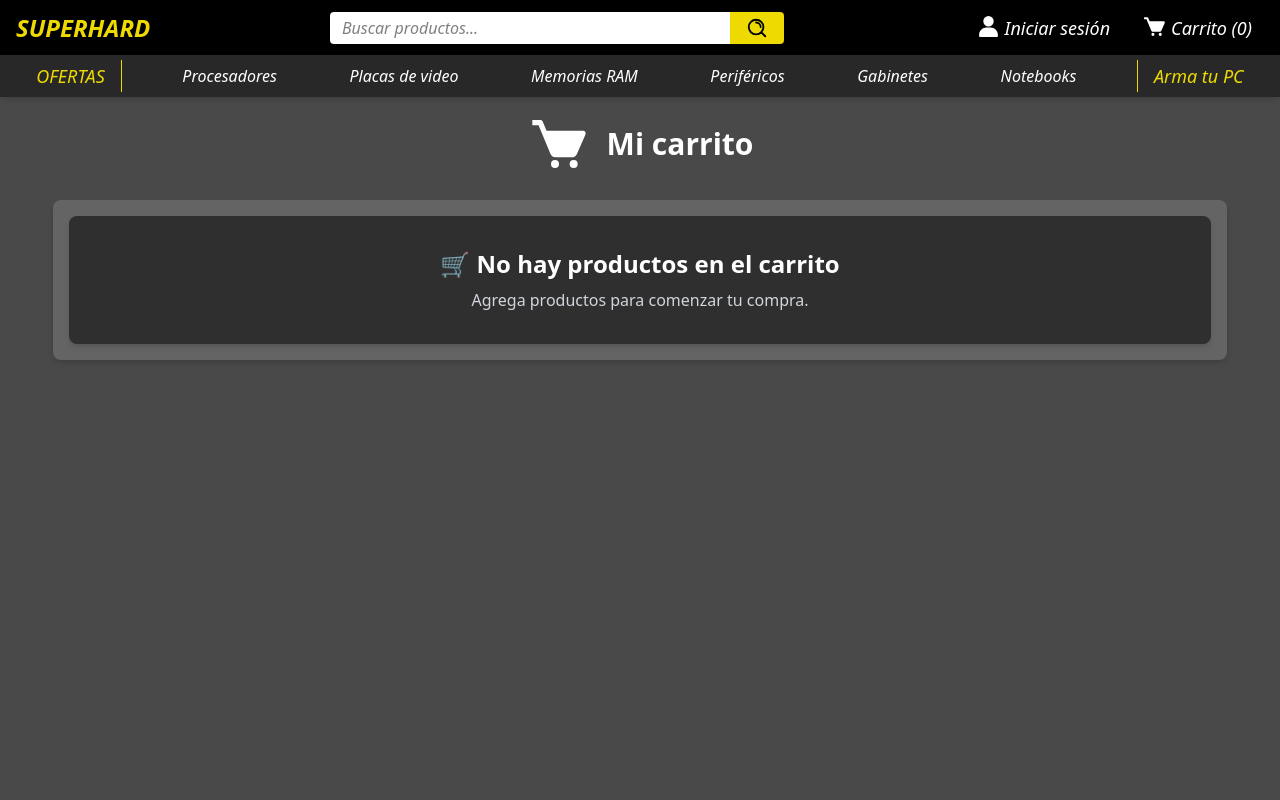
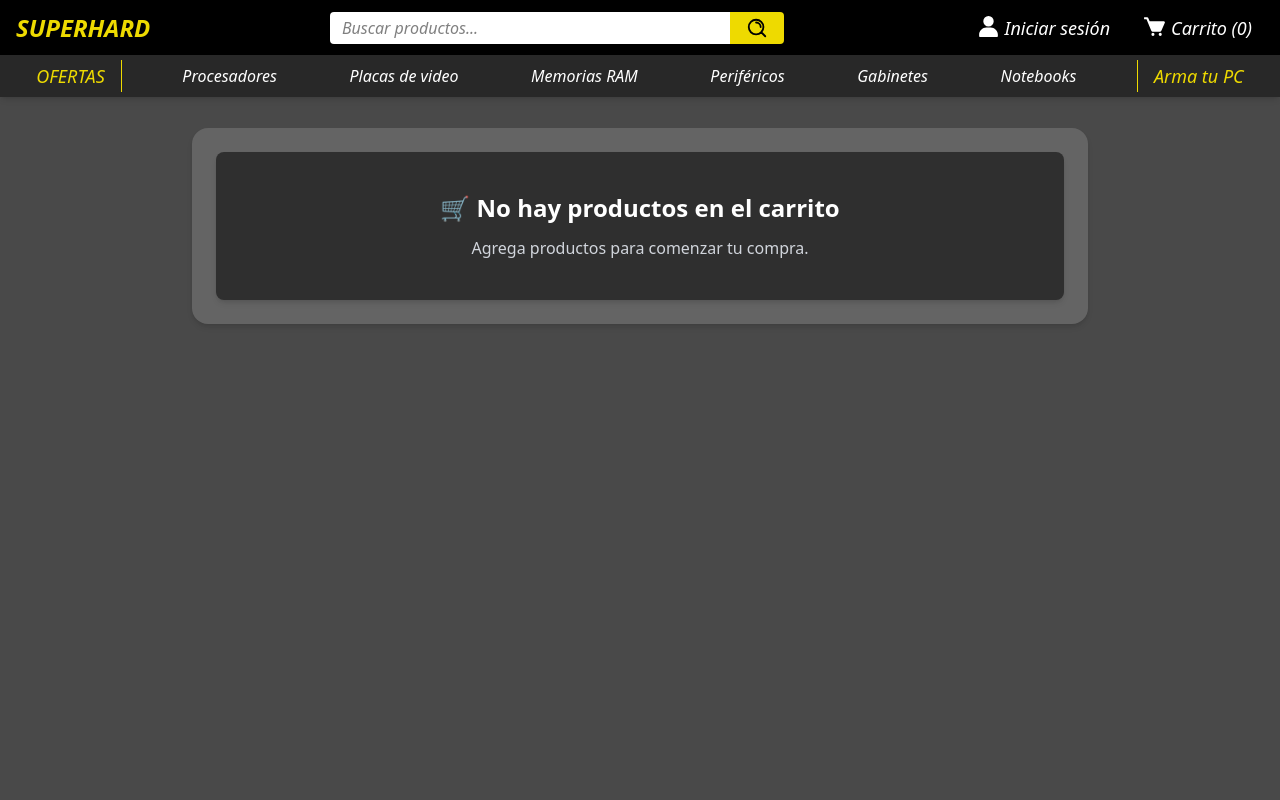
Before and after one commit to GzaJai/SUPERHARD, a React (Vite) app in the folder superhard-frontend/: page /shopping-cart in a window 1280 px wide. Shown: the top 800 px of the page. Built offline with nearby package versions, Linux system fonts and the light colour scheme.

Commit message:
agregando funciones y corrigiendo carrito

```diff
--- a/superhard-frontend/package.json
+++ b/superhard-frontend/package.json
@@ -11,6 +11,7 @@
   },
   "dependencies": {
     "@tailwindcss/vite": "^4.1.13",
+    "framer-motion": "^12.23.24",
     "lucide-react": "^0.545.0",
     "react": "^19.1.1",
     "react-dom": "^19.1.1",
--- a/superhard-frontend/src/components/pages/ShoppingCart.jsx
+++ b/superhard-frontend/src/components/pages/ShoppingCart.jsx
@@ -1,73 +1,131 @@
 import { useContext } from "react";
 import CartContext from "../../context/CartContext";
-import { toInt } from "../../utils/FormatUtils";
 
 const ShoppingCart = () => {
-  const { cart, addToCart, removeFromCart } = useContext(CartContext);
+  const { cart, addToCart, removeFromCart, deleteFromCart, clearCart } =
+    useContext(CartContext);
+
+  const parsePrice = (price) => {
+    if (!price) return 0;
+    const cleaned = price.toString().replace(/[^0-9.]/g, "");
+    const num = parseFloat(cleaned);
+    return isNaN(num) ? 0 : num;
+  };
+
+  const formatNumber = (num) => {
+    const fixed = parsePrice(num).toFixed(3);
+    const parts = fixed.split(".");
+    parts[0] = parts[0].replace(/\B(?=(\d{3})+(?!\d))/g, ".");
+    return parts.join(".");
+  };
+
+  const total = cart.reduce(
+    (acc, item) => acc + parsePrice(item.precio) * item.cantidad,
+    0
+  );
 
   return (
-    <div className="bg-[#494949] w-dvw h-dvh pt-[1rem]">
-      {/* Título */}
-      <div className="flex items-center justify-center gap-[1rem] mb-6">
-        <svg
-          xmlns="http://www.w3.org/2000/svg"
-          width={64}
-          height={64}
-          fill={"#FFFFFF"}
-          viewBox="0 0 24 24"
-        >
-          <path d="M10.5 18a1.5 1.5 0 1 0 0 3 1.5 1.5 0 1 0 0-3M17.5 18a1.5 1.5 0 1 0 0 3 1.5 1.5 0 1 0 0-3M8.82 15.77c.31.75 1.04 1.23 1.85 1.23h6.18c.79 0 1.51-.47 1.83-1.2l3.24-7.4c.14-.31.11-.67-.08-.95A1 1 0 0 0 21 7H7.33L5.92 3.62C5.76 3.25 5.4 3 5 3H2v2h2.33z"></path>
-        </svg>
-        <h2 className="font-bold text-white text-3xl">Mi carrito</h2>
-      </div>
-
-      <div className="flex flex-col w-11/12 mx-auto bg-[#646464] rounded-lg gap-4 p-4 shadow-md">
-        {/* Si no hay productos */}
-        {(!cart || cart.length === 0) && (
-          <div className="flex flex-col items-center justify-center text-center bg-[#2F2F2F] text-white p-8 rounded-lg shadow-md">
-            <h3 className="text-2xl font-bold mb-2">🛒 No hay productos en el carrito</h3>
+    <div className="bg-[#494949] min-h-screen pt-[2rem] pb-[6rem] flex flex-col md:flex-row gap-6 px-6">
+      {/* Contenedor de carrito */}
+      <div className="flex-1 overflow-y-auto">
+        <div className="flex flex-col w-full max-w-4xl mx-auto bg-[#646464] rounded-2xl gap-6 p-6 shadow-md">
+          {cart.length === 0 && (
+            <div className="flex flex-col items-center justify-center text-center bg-[#2F2F2F] text-white p-10 rounded-lg shadow-md">
+              <h3 className="text-2xl font-bold mb-3">🛒 No hay productos en el carrito</h3>
               <p className="text-gray-300">Agrega productos para comenzar tu compra.</p>
             </div>
           )}
 
-        {/* Si hay productos */}
-        {cart && cart.length > 0 &&
-          cart.map((product) => (
-            <div key={product.id} className="flex justify-between items-center bg-[#555555] rounded-lg shadow p-3">
+          {cart.length > 0 &&
+            cart.map((product) => {
+              const price = parsePrice(product.precio);
+              const subtotal = price * product.cantidad;
+
+              return (
+                <div
+                  key={product.id}
+                  className="flex flex-col md:flex-row justify-between items-center bg-[#555555] rounded-xl shadow-lg p-5 gap-6 hover:bg-[#5d5d5d] transition-all duration-200"
+                >
+                  {/* Imagen */}
+                  <div className="flex-shrink-0">
                     <img
                       src={product.img}
                       alt={product.nombre}
-                className="p-[1rem] w-[8rem] h-auto rounded-xl bg-white"
+                      className="w-[9rem] h-[9rem] object-contain rounded-xl bg-white p-3 shadow-md"
                     />
-              <div className="flex flex-col font-semibold text-white gap-3">
-                <p>{product.nombre}</p>
-                <p>
-                  <span className="font-bold">{product.precio}</span> x unidad
+                  </div>
+
+                  {/* Info + contador */}
+                  <div className="flex flex-col text-white font-medium flex-1 gap-3">
+                    <p className="text-lg font-semibold">{product.nombre}</p>
+                    <p className="text-sm opacity-90">
+                      <span className="font-bold">${formatNumber(price)}</span> x unidad
                     </p>
-                <div className="flex bg-white text-black rounded-lg justify-between items-center">
+                    <div className="flex bg-white text-black rounded-lg w-fit items-center">
                       <button
                         onClick={() => removeFromCart(product)}
-                    className="px-3 py-1 font-black bg-[#EEDA00] cursor-pointer rounded-l-lg hover:opacity-90"
+                        className="px-4 py-1 font-black bg-[#EEDA00] rounded-l-lg cursor-pointer hover:opacity-90"
                       >
                         -
                       </button>
-                  <p className="px-3">{product.cantidad}</p>
+                      <p className="px-4">{product.cantidad}</p>
                       <button
                         onClick={() => addToCart(product)}
-                    className="px-3 py-1 font-black bg-[#EEDA00] cursor-pointer rounded-r-lg hover:opacity-90"
+                        className="px-4 py-1 font-black bg-[#EEDA00] rounded-r-lg cursor-pointer hover:opacity-90"
                       >
                         +
                       </button>
                     </div>
                   </div>
-              <div className="flex w-1/4 items-center justify-center text-center">
-                <p className="font-bold text-white text-lg">
-                  ${toInt(product.precio) * product.cantidad}
+
+                  {/* Botón eliminar */}
+                  <div className="flex flex-col items-center justify-center gap-3">
+                    <button
+                      onClick={() => deleteFromCart(product)}
+                      className="cursor-pointer hover:opacity-80"
+                      title="Eliminar producto"
+                    >
+                      <svg
+                        xmlns="http://www.w3.org/2000/svg"
+                        fill="#EEDA00"
+                        viewBox="0 0 24 24"
+                        width="28"
+                        height="28"
+                      >
+                        <path d="M3 6h18v2H3V6zm2 3h14l-1.5 12.5a1 1 0 0 1-1 .5H7a1 1 0 0 1-1-.5L4 9zm5 2v8h2v-8H9zm4 0v8h2v-8h-2z" />
+                      </svg>
+                    </button>
+                  </div>
+
+                  {/* Precio subtotal */}
+                  <div className="flex flex-col items-center justify-center gap-3">
+                    <p className="font-bold text-lg text-white bg-[#2F2F2F] px-4 py-2 rounded-lg shadow-inner">
+                      ${formatNumber(subtotal)}
                     </p>
                   </div>
                 </div>
-          ))}
+              );
+            })}
         </div>
+      </div>
+
+      {/* Total y comprar fijo a la derecha */}
+      {cart.length > 0 && (
+        <div className="hidden md:flex flex-col sticky top-[7rem] w-[300px] h-fit self-start">
+          <div className="flex flex-col justify-between bg-[#555555] rounded-xl p-5 shadow-lg gap-4">
+            <div className="text-white font-bold text-xl">
+              Total: ${formatNumber(total)}
+            </div>
+            <button
+              onClick={clearCart}
+              className="bg-[#EEDA00] text-black font-bold px-6 py-3 rounded-xl shadow-lg hover:opacity-90 cursor-pointer transition-all duration-200"
+            >
+              Comprar
+            </button>
+          </div>
+        </div>
+      )}
+
     </div>
   );
 };
--- a/superhard-frontend/src/context/CartContext.jsx
+++ b/superhard-frontend/src/context/CartContext.jsx
@@ -3,55 +3,64 @@
 export const CartContext = createContext();
 
 export function CartProvider({ children }) {
-  const [cart, setCart] = useState([]);
+  const [cart, setCart] = useState(() => {
+    const savedCart = localStorage.getItem("cart");
+    return savedCart ? JSON.parse(savedCart) : [];
+  });
+
   const [cartQuantity, setCartQuantity] = useState(0);
 
-  // 🔹 Recalcular cantidad total de unidades en el carrito
   useEffect(() => {
     const totalUnidades = cart.reduce((acc, item) => acc + item.cantidad, 0);
     setCartQuantity(totalUnidades);
+    localStorage.setItem("cart", JSON.stringify(cart));
   }, [cart]);
 
-  // 🔹 Agregar producto con cantidad personalizada
   const addToCart = (product, cantidad = 1) => {
     setCart((prevCart) => {
       const existingProduct = prevCart.find((item) => item.id === product.id);
-
       if (existingProduct) {
-        // Si ya existe, aumenta la cantidad
         return prevCart.map((item) =>
           item.id === product.id
             ? { ...item, cantidad: item.cantidad + cantidad }
             : item
         );
       } else {
-        // Si no existe, lo agrega con la cantidad deseada
         return [...prevCart, { ...product, cantidad }];
       }
     });
   };
 
+  // 🔹 Nunca permitir que la cantidad sea menor a 1
   const removeFromCart = (product) => {
-    setCart((prevCart) => {
-      const existingProduct = prevCart.find((item) => item.id === product.id);
+    setCart((prevCart) =>
+      prevCart.map((item) =>
+        item.id === product.id
+          ? { ...item, cantidad: Math.max(item.cantidad - 1, 1) }
+          : item
+      )
+    );
+  };
 
-      if (!existingProduct) return prevCart;
+  const deleteFromCart = (product) => {
+    setCart((prevCart) => prevCart.filter((item) => item.id !== product.id));
+  };
 
-      if (existingProduct.cantidad === 1) {
-        return prevCart.filter((item) => item.id !== product.id);
-      } else {
-        return prevCart.map((item) =>
-          item.id === product.id
-            ? { ...item, cantidad: item.cantidad - 1 }
-            : item
-        );
-      }
-    });
+  // 🔹 Vaciar todo el carrito al comprar
+  const clearCart = () => {
+    setCart([]);
   };
 
   return (
     <CartContext.Provider
-      value={{ cart, cartQuantity, addToCart, removeFromCart }}
+      value={{
+        cart,
+        cartQuantity,
+        addToCart,
+        removeFromCart,
+        deleteFromCart,
+        clearCart,
+      }}
     >
       {children}
     </CartContext.Provider>
```
Also changed, not shown: 1 other file (tests, documents, lock files or other folders). Lines whose indentation alone changed are shown as unchanged.
